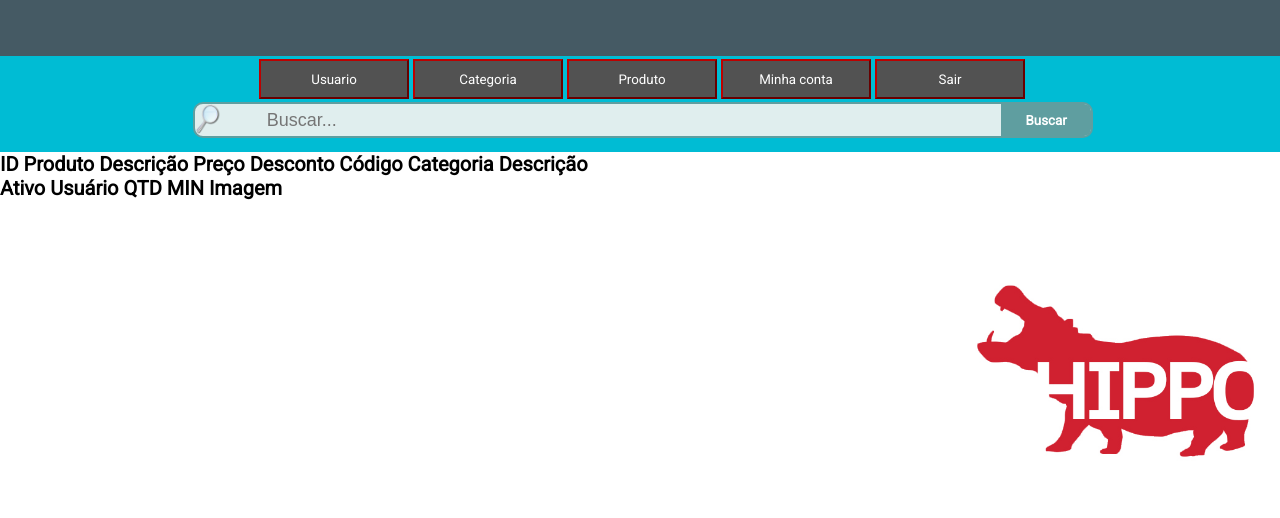
After one commit to Felipevieira2/pi2, a PHP site: page /menu/produtoEditar.php in a window 1280 px wide; the page is wider, and only the part inside the window is pictured. The commit adds this page. Shown: the top 518 px of that part. Run offline with PHP 8.4, Linux system fonts and the light colour scheme.

Commit message:
alterações

```diff
--- a/cat/index.php
+++ b/cat/index.php
@@ -81,6 +81,7 @@ if (isset($_GET['catExcluir'])){
 
 		$resultadoCategoria = (odbc_exec($db, $consultaCategoria));
 		$numeroLinhas = odbc_num_rows($resultadoCategoria);
+		echo $numeroLinhas;
 		if ($numeroLinhas == 0){
 			if(odbc_exec($db, "DELETE categoria
 			WHERE idCategoria =
--- a/cat/templateCat.php
+++ b/cat/templateCat.php
@@ -25,7 +25,7 @@
                   <button id="btnBusca">Buscar</button>
             </div>
         </div>
-        <div id="feature">
+
             <div id="content">
                 <div id="tableDados">
                 <a href="?menu=categoria&catCadastrar=1"> Adicionar categoria</a>
--- a/css/estilo.css
+++ b/css/estilo.css
@@ -26,16 +26,12 @@
                 background-color: #00BCD4;
 
             }
-            #feature {
-                width: 1000px;
-                margin: 95px auto 0 auto;
-                overflow: auto;
-            }
+
             #content {
 				font-family: 'Roboto', sans-serif;
 				font-weight: 900;
-				font-size: 26px;
-				color: #00BCD4;
+				font-size: 20px;
+				color: #000000;
 				width: 600px;
             }
             #formLogin{
@@ -175,11 +171,10 @@
 				border-bottom-left-radius:12px;
 			}
 			#tableDados{
-				width: 800px;
+				width: 5500px;
 				border-color:#455A64;
-				color: black;
-				margin-left: 20%;
+
 			}
-			table {
-				background-color: #00BCD4;
+			#teste {
+				width:1000px;
 			}
--- /dev/null
+++ b/logout.php
@@ -0,0 +1,5 @@
+<?php
+session_start();
+session_destroy();
+header("Location: ..\index.php");
+?>
--- /dev/null
+++ b/menu/produtoEditar.php
@@ -0,0 +1,54 @@
+<!DOCTYPE html>
+<html>
+    <head>
+
+        <title>Hippo Mercado</title>
+        <link href='http://fonts.googleapis.com/css?family=Roboto:400,300,100' rel='stylesheet' type='text/css'>
+        <link rel="stylesheet" type="text/css" href="..\css\estilo.css"></head>
+
+
+    <body bgcolor="#FFFFFF">
+
+        <div id="colorstrip1">
+
+        </div>
+        <div id="colorstrip2"><div id="menuAdmin">
+				<a href="index.php?menu=users"> <button id="btnUsuario"> Usuario</button></a>
+				<a href="index.php?menu=categories"> <button id="btCategoria">Categoria</button></a>
+				<a href="index.php?menu=products"><button  id="btnProduto"> Produto</button></a>
+				<a href='#'><button  id="btnConta">   Minha conta</button></a>
+				<a href='..\logout.php'><button id="btnSair">Sair</button></a>
+			</div>
+            <div id="divBusca">
+                  <img src="images/procura.png" alt="Buscar..."/>
+                  <input type="text" id="txtBusca" placeholder="Buscar..."/>
+                  <button id="btnBusca">Buscar</button>
+            </div>
+        </div>
+        <div id="feature">
+
+            <div id="content">
+		               <TR>
+                            <TD align=center>ID</TD>
+                            <td>Produto</td>
+                            <td>Descrição</td>
+                            <td>Preço</td>
+                            <td>Desconto</td>
+                            <td>Código Categoria</td>
+                            <td>Descrição</td>
+                            <td>Ativo</td>
+                            <td>Usuário</td>
+                            <td>QTD MIN</td>
+                            <td>Imagem</td>
+                        </TR>
+            </div>
+            <aside>
+                <nav>
+                	<!--<a href="gandalf_briefing.html">A Empresa</a>-->
+                    <img src="images/LogoHippo.jpg" style="width: 315px;"/>
+
+                </nav>
+			</aside>
+        </div>
+    </body>
+</html>
--- a/menu/template.php
+++ b/menu/template.php
@@ -37,3 +37,6 @@
 
                 </nav>
 			</aside>
+        </div>
+    </body>
+</html>
```
Also changed, not shown: auth/controle.php (+14 -0 lines), azuredeploy.json (added, +86 -0 lines), menu/index.php (+0 -10 lines), products/index.php (+11 -2 lines), products/templateProd.php (+42 -5 lines), images/Gandalflogo.jpg (added).
